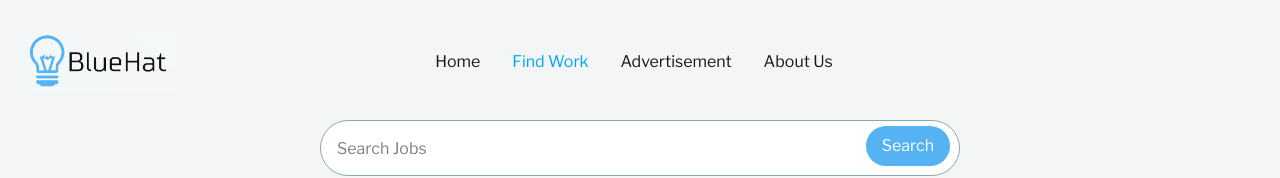
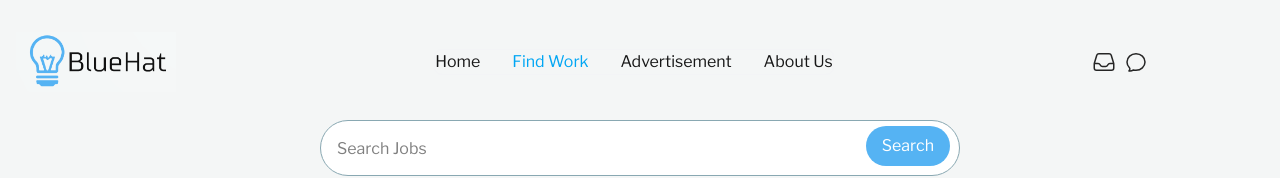
Before and after one commit to mxrxxsv/bluehat, a React (Vite) app: page /workerpage in a window 1280 px wide. Shown: the top 178 px of the page. Built offline with nearby package versions, Linux system fonts and the light colour scheme.

Commit message:
Adding Notification and Message Icon

```diff
--- a/src/WorkerPage.jsx
+++ b/src/WorkerPage.jsx
@@ -35,7 +35,17 @@ const WorkerPage = () => {
                     </Link>
                     <div className="flex md:order-2 space-x-3 md:space-x-0 rtl:space-x-reverse">
 
-                        <div className="w-0 md:w-43">
+                        <div className="w-15 pt-2 md:pt-0 md:w-43 flex flex-row gap-2 md:gap-2">
+
+                            <svg xmlns="http://www.w3.org/2000/svg" fill="none" viewBox="0 0 24 24" strokeWidth={1.5} stroke="#252525" className="size-7 md:size-6">
+                                <path strokeLinecap="round" strokeLinejoin="round" d="M2.25 13.5h3.86a2.25 2.25 0 0 1 2.012 1.244l.256.512a2.25 2.25 0 0 0 2.013 1.244h3.218a2.25 2.25 0 0 0 2.013-1.244l.256-.512a2.25 2.25 0 0 1 2.013-1.244h3.859m-19.5.338V18a2.25 2.25 0 0 0 2.25 2.25h15A2.25 2.25 0 0 0 21.75 18v-4.162c0-.224-.034-.447-.1-.661L19.24 5.338a2.25 2.25 0 0 0-2.15-1.588H6.911a2.25 2.25 0 0 0-2.15 1.588L2.35 13.177a2.25 2.25 0 0 0-.1.661Z" />
+                            </svg>
+
+
+                            <svg xmlns="http://www.w3.org/2000/svg" fill="none" viewBox="0 0 24 24" strokeWidth={1.5} stroke="#252525" className="size-7 md:size-6">
+                                <path strokeLinecap="round" strokeLinejoin="round" d="M12 20.25c4.97 0 9-3.694 9-8.25s-4.03-8.25-9-8.25S3 7.444 3 12c0 2.104.859 4.023 2.273 5.48.432.447.74 1.04.586 1.641a4.483 4.483 0 0 1-.923 1.785A5.969 5.969 0 0 0 6 21c1.282 0 2.47-.402 3.445-1.087.81.22 1.668.337 2.555.337Z" />
+                            </svg>
+
 
                         </div>
 
```
